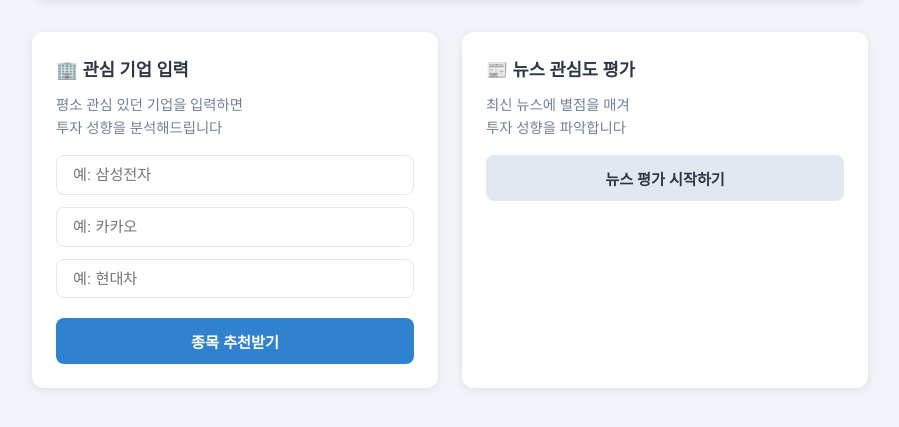
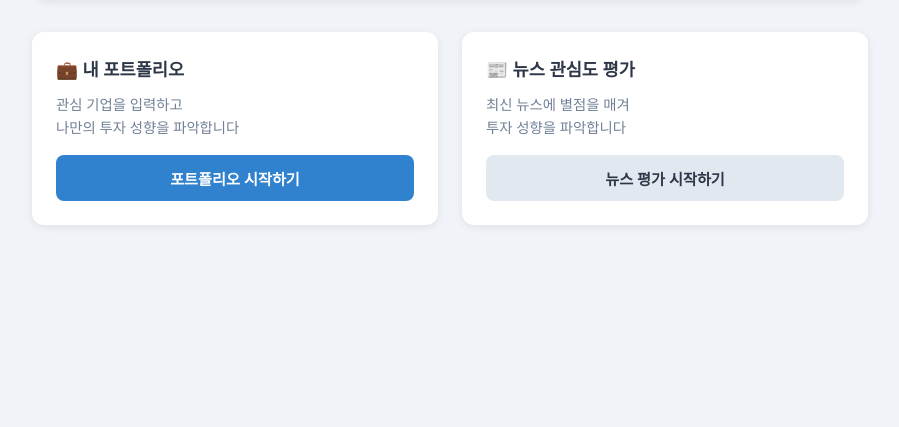
Before and after one commit to leedongho06/OSS_personalized_stock, a Flask app: page / in a window 1280 px wide. Shown: the part 171-598 px from the top of the page, without its empty margins (190-1089 px from the left). Run offline with Flask 3, Linux system fonts and the light colour scheme.

Commit message:
feat: update main page with portfolio button

```diff
--- a/templates/index.html
+++ b/templates/index.html
@@ -15,19 +15,11 @@
 
         <div class="card-grid">
             <div class="card">
-                <h2>🏢 관심 기업 입력</h2>
-                <p>평소 관심 있던 기업을 입력하면<br>투자 성향을 분석해드립니다</p>
-                <form action="/recommend" method="POST">
-                    <input type="text" name="companies"
-                           placeholder="예: 삼성전자" class="input-field">
-                    <input type="text" name="companies"
-                           placeholder="예: 카카오" class="input-field">
-                    <input type="text" name="companies"
-                           placeholder="예: 현대차" class="input-field">
-                    <button type="submit" class="btn btn-primary">
-                        종목 추천받기
-                    </button>
-                </form>
+                <h2>💼 내 포트폴리오</h2>
+                <p>관심 기업을 입력하고<br>나만의 투자 성향을 파악합니다</p>
+                <a href="/portfolio" class="btn btn-primary">
+                    포트폴리오 시작하기
+                </a>
             </div>
 
             <div class="card">
```
